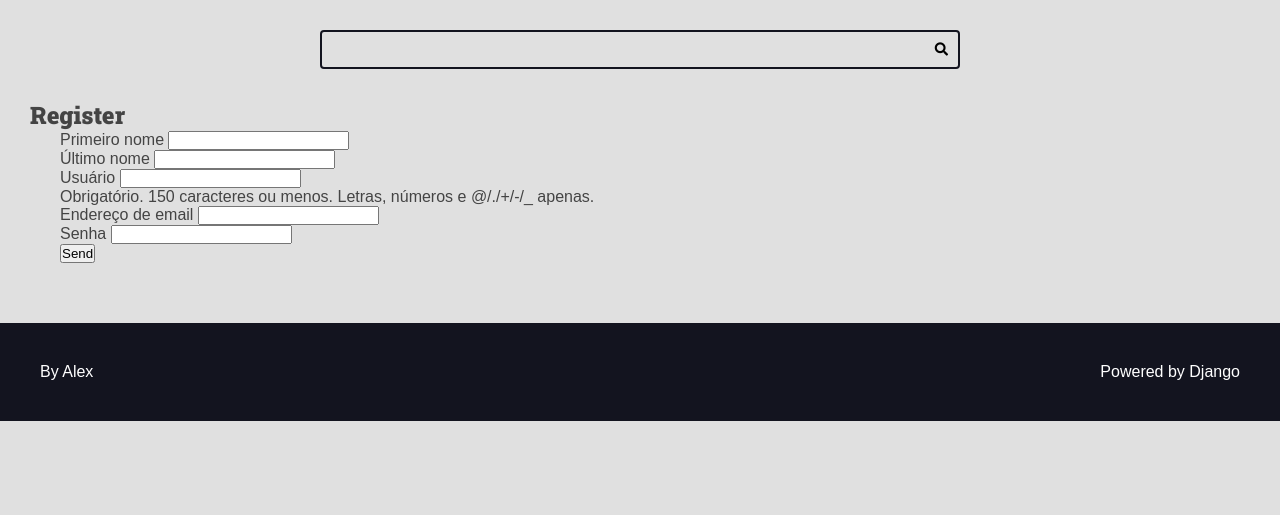
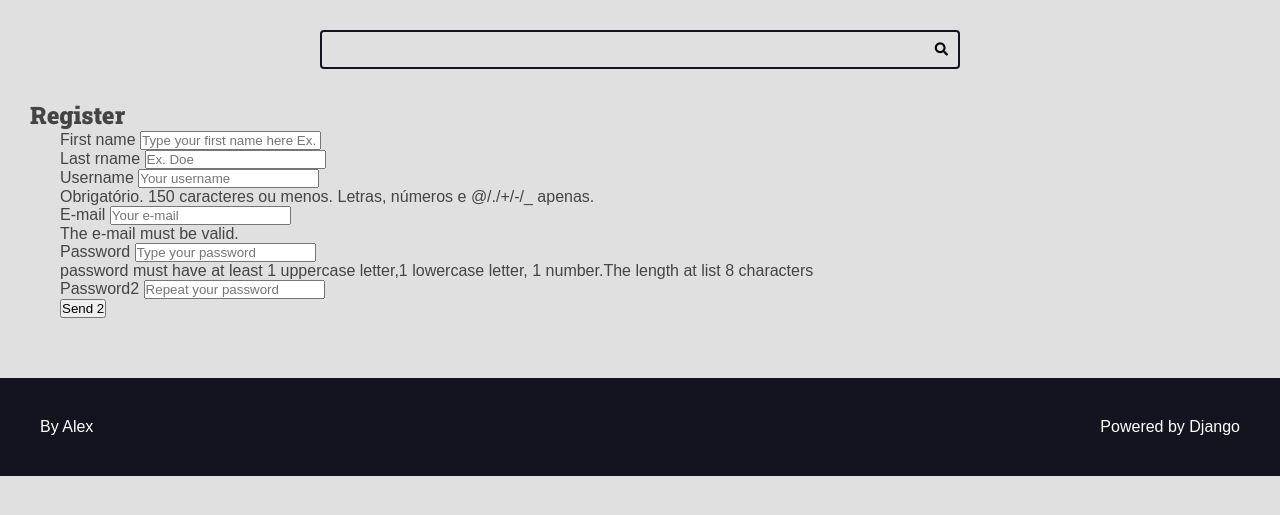
Before and after one commit to Alexsantossp71/projeto01, a Django app: page /authors/register/ in a window 1280 px wide. Shown: the part 113-628 px from the top of the page. Run offline with Django 3.2, Linux system fonts and the light colour scheme.

Commit message:
AULA 139

```diff
--- a/authors/forms.py
+++ b/authors/forms.py
@@ -1,8 +1,63 @@
 from django import forms
 from django.contrib.auth.models import User
+from django.core.exceptions import ValidationError
+import re
+
+
+def add_attr(field, attr_name, attr_new_val):
+    existing_attr = field.widget.attrs.get(attr_name, '')
+    field.widget.attrs[attr_name] = f'{existing_attr} {attr_new_val}'.strip()
+
+
+def add_placeholder(field, placeholder_val):
+    add_attr(field, 'placeholder', placeholder_val)
+
+
+def strong_password(password):
+    regex = re.compile(r'^(?=.[a-z])(?=.[A-Z])(?=.[0-9]).{8,}$')
+
+    if not regex.match(password):
+        raise ValidationError((
+            'password must have at least 1 uppercase letter,'
+            '1 lowercase letter, 1 number.'
+            'The length at list 8 characters'),
+            code='Invalid',
+
+        )
 
 
 class RegisterForm(forms.ModelForm):
+    def __init__(self, *args, **Kwargs):
+        super().__init__(*args, **Kwargs)
+        add_placeholder(self.fields['username'], 'Your username')
+        add_placeholder(self.fields['email'], 'Your e-mail')
+        add_placeholder(self.fields['first_name'], 'Ex. Jonh')
+        add_placeholder(self.fields['last_name'], 'Ex. Doe ')
+
+    password = forms.CharField(
+        required=True,
+        widget=forms.PasswordInput(attrs={
+            'placeholder': 'Type your password',
+        }),
+        error_messages={
+            'required': 'Password must not be empty'
+        },
+        help_text=(
+            'password must have at least 1 uppercase letter,'
+            '1 lowercase letter, 1 number.'
+            'The length at list 8 characters'
+        ),
+        validators=[strong_password]
+    )
+
+    password2 = forms.CharField(
+        required=True,
+        widget=forms.PasswordInput(attrs={
+            'placeholder': 'Repeat your password',
+        })
+
+    )
+
     class Meta:
         model = User
         fields = [
@@ -12,3 +67,57 @@ class RegisterForm(forms.ModelForm):
             'email',
             'password',
         ]
+
+        labels = {
+            'username': 'Username',
+            'first_name': 'First name',
+            'last_name': 'Last rname',
+            'email': 'E-mail',
+            'password': 'Password',
+        }
+
+        help_texts = {
+            'email': 'The e-mail must be valid.'
+        }
+
+        error_messages = {
+            'username': {
+                'required': 'This field must not be empty',
+            }
+        }
+
+        widgets = {
+            'first_name': forms.TextInput(attrs={
+                'placeholder': 'Type your first name here',
+            }),
+
+        }
+
+    def clean_password(self):
+        data = self.cleaned_data.get("password")
+
+        if 'ate' in data:
+            raise forms.ValidationError(
+                'Valor inválido',
+                code='invalid',
+                params={'pipoca': 'ate'}
+
+            )
+
+        return data
+
+    def clean(self):
+        cleaned_data = super().clean()
+        password = cleaned_data.get('password')
+        password2 = cleaned_data.get('password2')
+
+        if password != password2:
+            password_confirmation_error = ValidationError(
+                'As senhas devem ser iguais',
+                code='invalid'
+            )
+            raise ValidationError({
+                'password': password_confirmation_error,
+                'password2': [password_confirmation_error],
+            }
+            )
--- a/authors/templates/authors/pages/register_view.html
+++ b/authors/templates/authors/pages/register_view.html
@@ -6,10 +6,13 @@ Register
 
 {% block content %}
 <div class="main-content container">
+    <div class="center">
+        <h2>
+        Register
+            </h2>
 
-    <h2>
-        Register {{ request.session.number }}
-    </h2>
+    </div>
+
     <div class="main-content container">
 
         <form action="{% url 'authors:create' %}" method="post">
@@ -33,10 +36,25 @@ Register
 
                 {% endfor %}
             </div>
-            <div class="form-group">
 
-                <button type="submit" class="btn btn-primary">Send</button>
+
+            {% if form.errors %}
+            <div class="form-content form-content-grid">
+                <div class="form-group">
+                    <div class="message messafge-error">
+                        Por favor corrija os erros no formulário
+                    </div>
+
+                </div>
             </div>
+
+            {% endif %}
+
+            <div class="form-content form-content-grid">
+                <div class="form-group">
+                    <button type="submit" class="btn btn-primary">Send 2</button>
+                </div>
+
        </form>
 
     </div>
```
Also changed, not shown: recipes/static/recipes/css/styles.css (+47 -1 lines).
